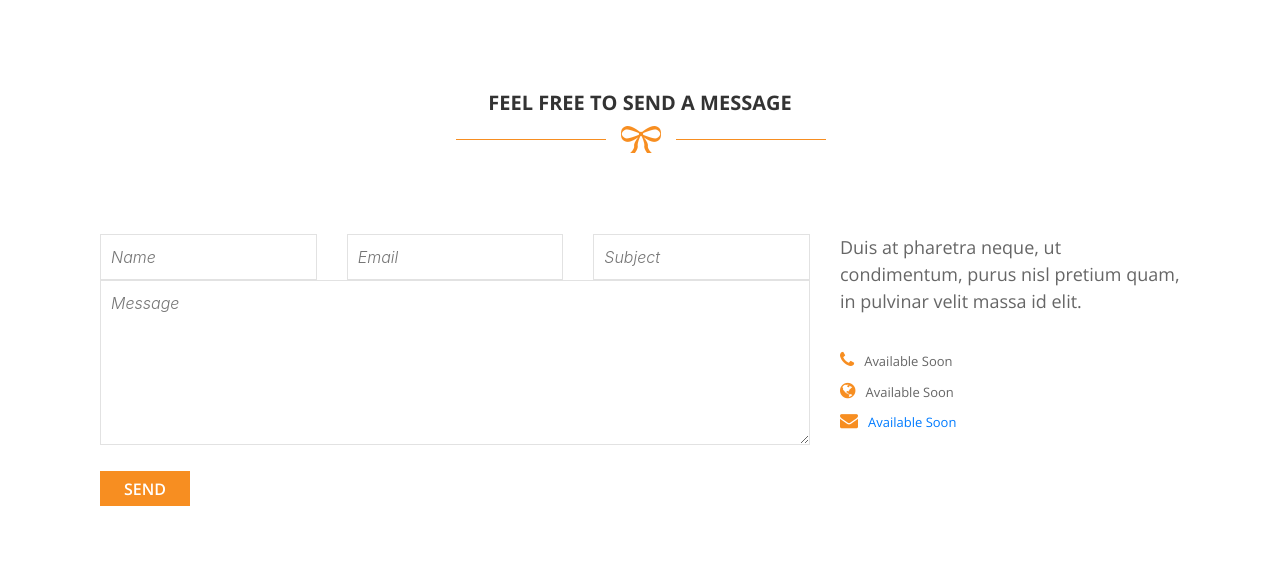
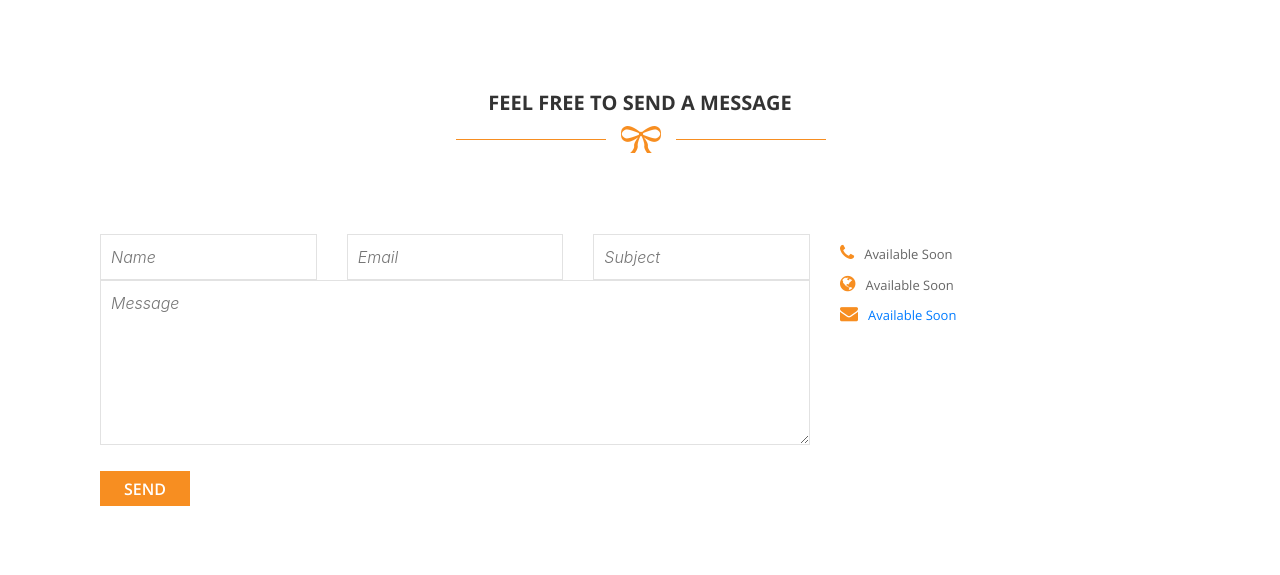
Before and after one commit to othnieladventurer/ketowoderverse, a Django app: page /contact/ in a window 1280 px wide. Shown: the part 885-1460 px from the top of the page. Run offline with Django 4.2, Linux system fonts and the light colour scheme; data comes from the database, SQL or seed files in the repository; some libraries are stand-ins or nearby versions.

Commit message:
Initial commit

```diff
--- a/ketosite/templates/ketosite/contact-us.html
+++ b/ketosite/templates/ketosite/contact-us.html
@@ -75,7 +75,7 @@
                             </div>
                             <div class="col-md-4">
                                 <div class="info">
-                                    <p>Duis at pharetra neque, ut condimentum, purus nisl pretium quam, in pulvinar velit massa id elit. </p>
+                                   <!--<p>Duis at pharetra neque, ut condimentum, purus nisl pretium quam, in pulvinar velit massa id elit. </p>-->
                                     <ul>
                                         <li><i class="fa fa-phone"></i>Available Soon</li>
                                         <li><i class="fa fa-globe"></i>Available Soon</li>
```
